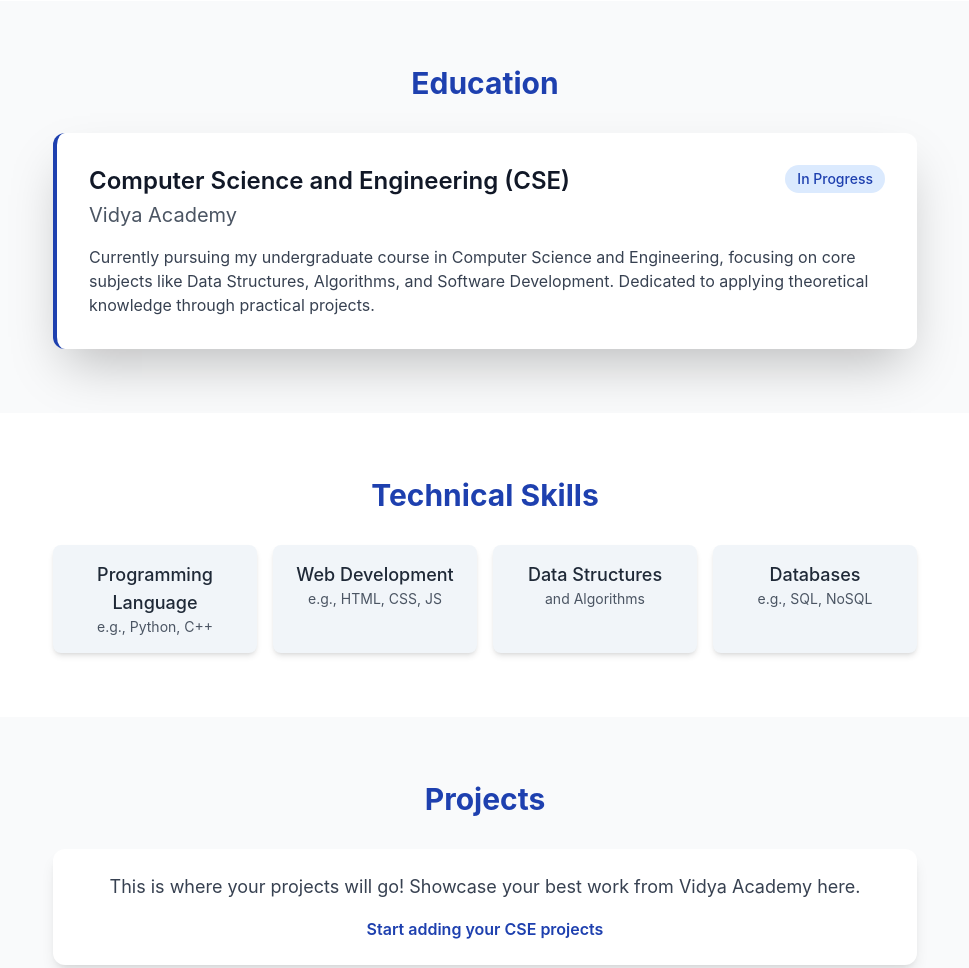
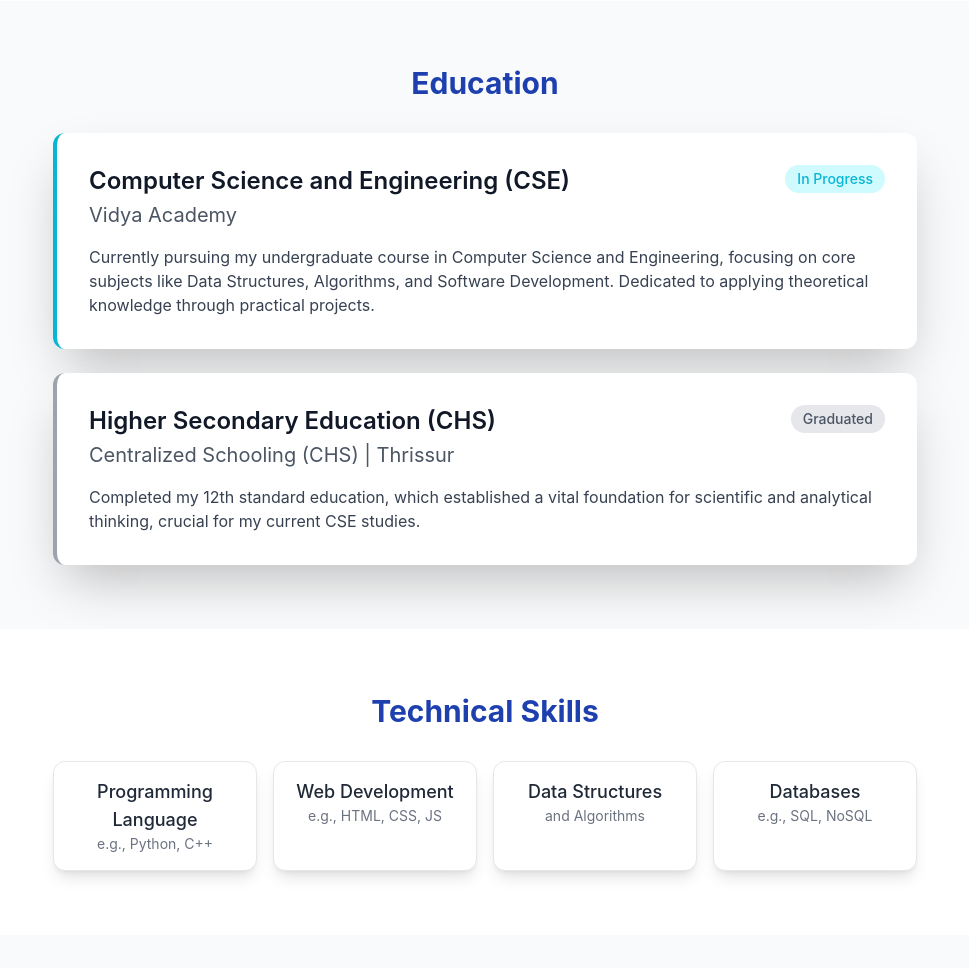
Before and after one commit to amal30062006/amal30062006.github.io, a plain HTML site: page index.html in a window 1280 px wide. Shown: the part 940-1908 px from the top of the page, without its empty margins (155-1124 px from the left). Drawn offline with nearby package versions, Linux system fonts and the light colour scheme.

Commit message:
Update index.html

```diff
--- a/index.html
+++ b/index.html
@@ -9,8 +9,26 @@
     <style>
         /* Custom styles for professional appearance */
         body {
-            font-family: 'Inter', italic ;
+            /* Fix font-family definition and add smooth scrolling */
+            font-family: 'Inter', sans-serif;
             background-color: #f8fafc; /* Light gray background */
+            scroll-behavior: smooth; /* Smooth animation when navigating to sections */
+        }
+
+        /* Subtle lift and enhanced shadow effect on hover for the Education Cards */
+        .education-card {
+            transition: all 0.3s ease; /* Ensure smooth transition for hover effects */
+        }
+
+        .education-card:hover {
+            transform: translateY(-4px); /* Slightly lift the card */
+            box-shadow: 0 15px 30px -5px rgba(6, 182, 212, 0.2), 0 10px 15px -5px rgba(0, 0, 0, 0.05); /* Shadow with accent color tint */
+        }
+
+        /* Accessibility focus state enhancement */
+        a:focus, button:focus {
+            outline: 3px solid #06b6d4; /* Accent Cyan focus ring */
+            outline-offset: 2px;
         }
     </style>
     <script>
@@ -19,7 +37,8 @@
             theme: {
                 extend: {
                     colors: {
-                        'primary-blue': '#1e40af',
+                        'primary-blue': '#1e40af', // Darker identity color
+                        'accent-cyan': '#06b6d4', // New vibrant color (Tailwind cyan-500)
                         'secondary-gray': '#f1f5f9',
                     }
                 }
@@ -34,10 +53,10 @@
         <div class="max-w-6xl mx-auto px-4 py-4 flex justify-between items-center">
             <h1 class="text-2xl font-bold text-primary-blue">Amal</h1>
             <nav class="hidden md:flex space-x-6 text-sm font-medium">
-                <a href="#about" class="hover:text-primary-blue transition duration-150">About</a>
-                <a href="#education" class="hover:text-primary-blue transition duration-150">Education</a>
-                <a href="#skills" class="hover:text-primary-blue transition duration-150">Skills</a>
-                <a href="#projects" class="hover:text-primary-blue transition duration-150">Projects</a>
+                <a href="#about" class="hover:text-accent-cyan transition duration-150">About</a>
+                <a href="#education" class="hover:text-accent-cyan transition duration-150">Education</a>
+                <a href="#skills" class="hover:text-accent-cyan transition duration-150">Skills</a>
+                <a href="#projects" class="hover:text-accent-cyan transition duration-150">Projects</a>
             </nav>
             <!-- Mobile Menu Placeholder - not fully implemented for brevity -->
             <button class="md:hidden p-2 text-primary-blue focus:outline-none">
@@ -48,17 +67,18 @@
         </div>
     </header>
 
-    <!-- Hero Section -->
-    <section class="py-16 md:py-24 bg-gray-50">
+    <!-- Hero Section - Added subtle radial gradient for a dynamic background -->
+    <section class="py-16 md:py-24" style="background: radial-gradient(circle at top right, #e0f7fa 0%, #f8fafc 45%, #f8fafc 100%);">
         <div class="max-w-6xl mx-auto px-4 text-center">
             <h2 class="text-4xl sm:text-6xl font-extrabold text-gray-900 leading-tight">
-                Hello, I'm <span class="text-primary-blue">Amal</span>
+                Hello, I'm <span class="text-accent-cyan">Amal</span>
             </h2>
-            <p class="mt-4 text-xl text-gray-600 max-w-2xl mx-auto">
+            <p class="mt-4 text-xl text-gray-700 max-w-2xl mx-auto">
                 Computer Science and Engineering Student from Thrissur, Kerala.
             </p>
             <div class="mt-8">
-                <a href="#education" class="inline-block bg-primary-blue text-white font-semibold py-3 px-8 rounded-full shadow-lg hover:bg-blue-700 transition duration-300 transform hover:scale-105">
+                <!-- Button now uses the vibrant accent color -->
+                <a href="#education" class="inline-block bg-accent-cyan text-white font-bold py-3 px-10 rounded-full shadow-xl shadow-cyan-500/50 hover:bg-cyan-600 transition duration-300 transform hover:scale-105 tracking-wider">
                     View My Education
                 </a>
             </div>
@@ -69,7 +89,8 @@
     <section id="about" class="py-16 bg-white">
         <div class="max-w-4xl mx-auto px-4">
             <h3 class="text-3xl font-bold text-center text-primary-blue mb-8">About Me</h3>
-            <div class="bg-secondary-gray p-6 sm:p-10 rounded-xl shadow-lg border-t-4 border-primary-blue">
+            <!-- Border color updated to the accent color -->
+            <div class="bg-secondary-gray p-6 sm:p-10 rounded-xl shadow-lg border-t-4 border-accent-cyan">
                 <p class="text-lg leading-relaxed text-gray-700">
                     I am Amal, an aspiring software developer with a strong foundation in problem-solving and programming principles. I hail from **Thrissur, Kerala**, known as the cultural capital of the state. My journey in technology is driven by curiosity and a passion for creating efficient solutions to real-world problems.
                 </p>
@@ -85,46 +106,63 @@
         <div class="max-w-4xl mx-auto px-4">
             <h3 class="text-3xl font-bold text-center text-primary-blue mb-8">Education</h3>
 
-            <!-- Education Card -->
-            <div class="bg-white p-6 sm:p-8 rounded-xl shadow-2xl transition duration-300 hover:shadow-primary-blue/30 border-l-4 border-primary-blue">
+            <div class="space-y-6">
+
+                <!-- Education Card 1: Current CSE Course - Uses Accent Cyan for border and tag -->
+                <div class="education-card bg-white p-6 sm:p-8 rounded-xl shadow-2xl border-l-4 border-accent-cyan">
                     <div class="flex items-start justify-between">
                         <div>
                             <h4 class="text-2xl font-semibold text-gray-900">Computer Science and Engineering (CSE)</h4>
                             <p class="text-xl text-gray-600 mt-1">Vidya Academy</p>
                         </div>
-                    <span class="text-sm font-medium text-primary-blue bg-blue-100 px-3 py-1 rounded-full hidden sm:inline-block">In Progress</span>
+                        <span class="text-sm font-medium text-accent-cyan bg-cyan-100 px-3 py-1 rounded-full hidden sm:inline-block">In Progress</span>
                     </div>
                     <p class="mt-4 text-gray-700">
                         Currently pursuing my undergraduate course in Computer Science and Engineering, focusing on core subjects like Data Structures, Algorithms, and Software Development. Dedicated to applying theoretical knowledge through practical projects.
                     </p>
                 </div>
+
+                <!-- Education Card 2: Higher Secondary (CHS) -->
+                <div class="education-card bg-white p-6 sm:p-8 rounded-xl shadow-2xl border-l-4 border-gray-400">
+                    <div class="flex items-start justify-between">
+                        <div>
+                            <h4 class="text-2xl font-semibold text-gray-900">Higher Secondary Education (CHS)</h4>
+                            <p class="text-xl text-gray-600 mt-1">Centralized Schooling (CHS) | Thrissur</p>
+                        </div>
+                        <span class="text-sm font-medium text-gray-600 bg-gray-200 px-3 py-1 rounded-full hidden sm:inline-block">Graduated</span>
+                    </div>
+                    <p class="mt-4 text-gray-700">
+                        Completed my 12th standard education, which established a vital foundation for scientific and analytical thinking, crucial for my current CSE studies.
+                    </p>
+                </div>
+            </div>
         </div>
     </section>
 
-    <!-- Skills Section (Placeholder) -->
+    <!-- Skills Section (Placeholder) - Cards updated for a modern, vibrant hover effect -->
     <section id="skills" class="py-16 bg-white">
         <div class="max-w-4xl mx-auto px-4">
             <h3 class="text-3xl font-bold text-center text-primary-blue mb-8">Technical Skills</h3>
             <div class="grid grid-cols-2 md:grid-cols-4 gap-4">
-                <!-- Placeholder Skill 1 -->
-                <div class="text-center p-4 bg-secondary-gray rounded-lg shadow-md hover:shadow-lg transition duration-200">
-                    <p class="text-lg font-medium">Programming Language</p>
-                    <p class="text-sm text-gray-600">e.g., Python, C++</p>
+                <!-- Skill Card Template Updated -->
+                <div class="text-center p-4 bg-white rounded-xl shadow-lg border border-gray-200 transition duration-300 transform hover:scale-[1.02] hover:border-accent-cyan">
+                    <p class="text-lg font-medium text-gray-800">Programming Language</p>
+                    <p class="text-sm text-gray-500">e.g., Python, C++</p>
                 </div>
-                <!-- Placeholder Skill 2 -->
-                <div class="text-center p-4 bg-secondary-gray rounded-lg shadow-md hover:shadow-lg transition duration-200">
-                    <p class="text-lg font-medium">Web Development</p>
-                    <p class="text-sm text-gray-600">e.g., HTML, CSS, JS</p>
+                <!-- Skill Card Template Updated -->
+                <div class="text-center p-4 bg-white rounded-xl shadow-lg border border-gray-200 transition duration-300 transform hover:scale-[1.02] hover:border-accent-cyan">
+                    <p class="text-lg font-medium text-gray-800">Web Development</p>
+                    <p class="text-sm text-gray-500">e.g., HTML, CSS, JS</p>
                 </div>
-                <!-- Placeholder Skill 3 -->
-                <div class="text-center p-4 bg-secondary-gray rounded-lg shadow-md hover:shadow-lg transition duration-200">
-                    <p class="text-lg font-medium">Data Structures</p>
-                    <p class="text-sm text-gray-600">and Algorithms</p>
+                <!-- Skill Card Template Updated -->
+                <div class="text-center p-4 bg-white rounded-xl shadow-lg border border-gray-200 transition duration-300 transform hover:scale-[1.02] hover:border-accent-cyan">
+                    <p class="text-lg font-medium text-gray-800">Data Structures</p>
+                    <p class="text-sm text-gray-500">and Algorithms</p>
                 </div>
-                <!-- Placeholder Skill 4 -->
-                <div class="text-center p-4 bg-secondary-gray rounded-lg shadow-md hover:shadow-lg transition duration-200">
-                    <p class="text-lg font-medium">Databases</p>
-                    <p class="text-sm text-gray-600">e.g., SQL, NoSQL</p>
+                <!-- Skill Card Template Updated -->
+                <div class="text-center p-4 bg-white rounded-xl shadow-lg border border-gray-200 transition duration-300 transform hover:scale-[1.02] hover:border-accent-cyan">
+                    <p class="text-lg font-medium text-gray-800">Databases</p>
+                    <p class="text-sm text-gray-500">e.g., SQL, NoSQL</p>
                 </div>
             </div>
         </div>
@@ -138,7 +176,8 @@
                 <p class="text-lg text-gray-700">
                     This is where your projects will go! Showcase your best work from Vidya Academy here.
                 </p>
-                <a href="#" class="mt-4 inline-block text-primary-blue hover:underline font-semibold">
+                <!-- Link updated to accent color -->
+                <a href="#" class="mt-4 inline-block text-accent-cyan hover:underline font-semibold">
                     Start adding your CSE projects
                 </a>
             </div>
@@ -148,7 +187,7 @@
     <!-- Footer -->
     <footer class="w-full bg-gray-800 text-white mt-12">
         <div class="max-w-6xl mx-auto px-4 py-6 text-center text-sm">
-            <p>&copy; 2025 Amal | Student Portfolio. Built with <span class="text-red-400">&hearts;</span> and Tailwind CSS.</p>
+            <p>&copy; 2025 Amal | Student Portfolio. Built with <span class="text-accent-cyan">&hearts;</span> and Tailwind CSS.</p>
         </div>
     </footer>
 
```
Lines whose indentation alone changed are shown as unchanged.
